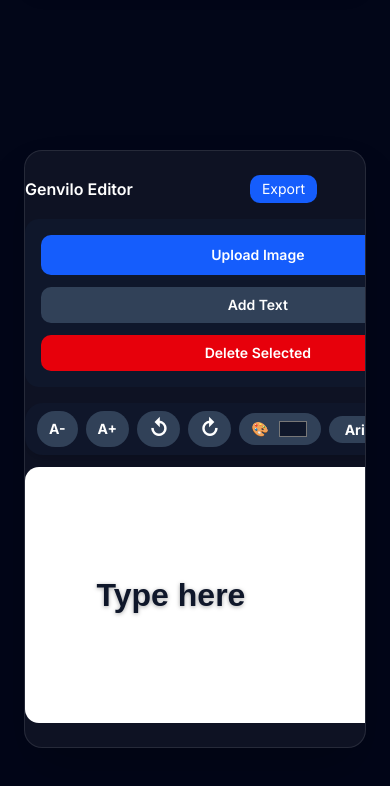
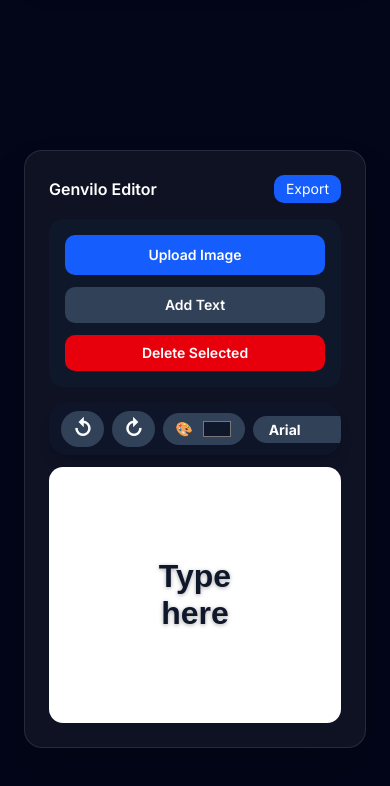
Before and after one commit to Stewey95/yourdesign, a Next.js app: page / in a window 390 px wide. Both pictures are taken after a click on the button "Add Text". Shown: the part 1331-2117 px from the top of the page. Built offline with nearby package versions, Linux system fonts and the light colour scheme.

Commit message:
Fix mobile toolbar alignment and overflow

```diff
--- a/components/EditorPreview.tsx
+++ b/components/EditorPreview.tsx
@@ -209,9 +209,9 @@ export default function EditorPreview() {
 }) => (
   <div
     data-text-toolbar={item.id}
-    className="mb-3 flex w-full select-none items-center justify-center gap-2 rounded-2xl bg-slate-900/95 px-3 py-2 shadow-lg"
+    className="mb-3 flex w-full min-w-0 items-center justify-start gap-2 overflow-x-auto rounded-2xl bg-slate-900/95 px-3 py-2 shadow-lg md:justify-center"
   >
-<div className="flex gap-2">
+    <div className="hidden shrink-0 gap-2 md:flex">
       <button
         type="button"
         onPointerDown={(e) => {
@@ -235,6 +235,7 @@ export default function EditorPreview() {
       >
         A+
       </button>
+    </div>
 
     <button
       type="button"
@@ -243,7 +244,8 @@ export default function EditorPreview() {
         e.stopPropagation();
       }}
       onClick={() => rotateItem(item.id, -15)}
-        className="cursor-pointer rounded-full bg-slate-700 px-3 py-1 text-xl font-bold text-white"
+      className="shrink-0 cursor-pointer rounded-full bg-slate-700 px-3 py-1 text-xl font-bold text-white"
+      aria-label="Rotate left"
     >
       ↺
     </button>
@@ -255,13 +257,13 @@ export default function EditorPreview() {
         e.stopPropagation();
       }}
       onClick={() => rotateItem(item.id, 15)}
-        className="cursor-pointer rounded-full bg-slate-700 px-3 py-1 text-xl font-bold text-white"
+      className="shrink-0 cursor-pointer rounded-full bg-slate-700 px-3 py-1 text-xl font-bold text-white"
+      aria-label="Rotate right"
     >
       ↻
     </button>
-    </div>
 
-    <label className="flex cursor-pointer items-center gap-2 rounded-full bg-slate-700 px-3 py-1 text-sm font-bold text-white">
+    <label className="flex shrink-0 cursor-pointer items-center gap-2 rounded-full bg-slate-700 px-3 py-1 text-sm font-bold text-white">
       🎨
       <input
         type="color"
@@ -276,7 +278,7 @@ export default function EditorPreview() {
       value={item.fontFamily}
       onPointerDown={(e) => e.stopPropagation()}
       onChange={(e) => changeTextFont(item.id, e.target.value)}
-      className="max-w-[150px] cursor-pointer rounded-full bg-slate-700 px-3 py-1 text-sm font-bold text-white outline-none"
+      className="w-[110px] shrink-0 cursor-pointer rounded-full bg-slate-700 px-3 py-1 text-sm font-bold text-white outline-none md:w-[150px]"
     >
       {fontOptions.map((font) => (
         <option key={font} value={font}>
@@ -489,7 +491,7 @@ export default function EditorPreview() {
           </button>
         </div>
 
-        <div className="md:col-span-3">
+        <div className="min-w-0 md:col-span-3">
           {selectedTextItem && <TextToolbar item={selectedTextItem} />}
 
           <div
```
Lines whose indentation alone changed are shown as unchanged.
